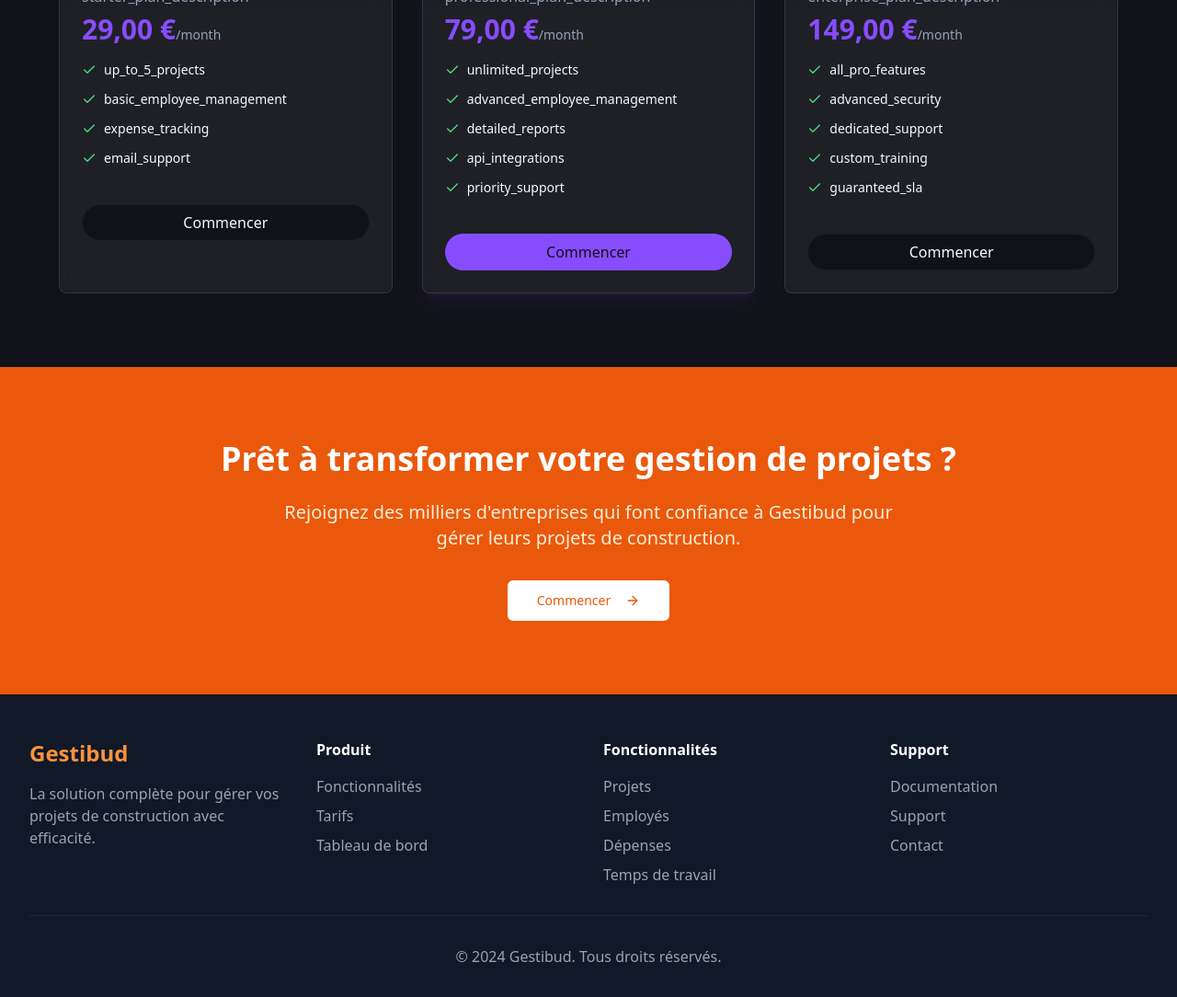
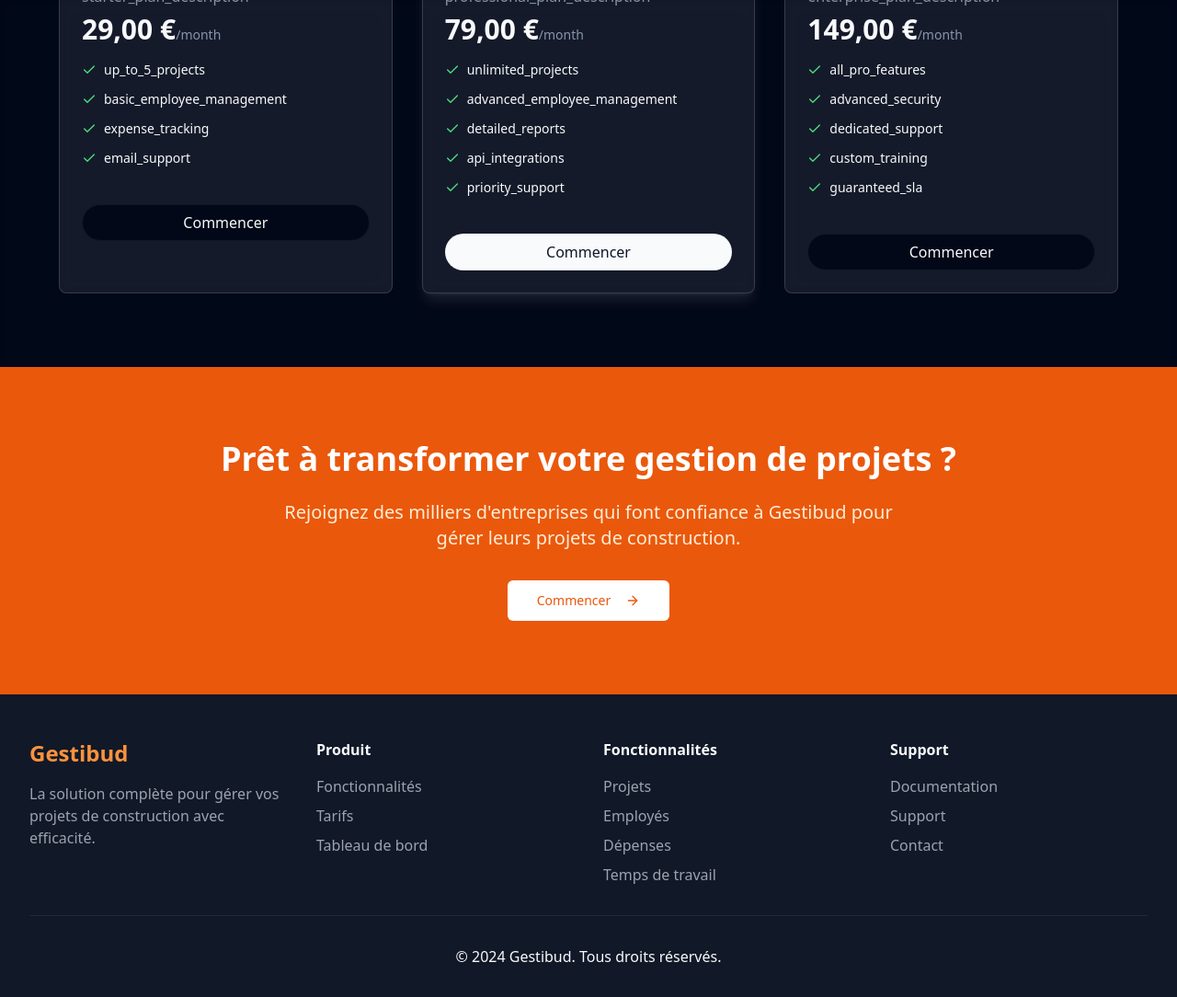
Before and after one commit to maruise237/gesti-budd-hub, a React (Vite) app: page / in a window 1280 px wide. Shown: the part 2383-3467 px from the top of the page at 92% size. Built offline with nearby package versions, Linux system fonts and the light colour scheme.

Commit message:
Fix: Theme and language toggle issues
The theme and language toggles were not functioning correctly, and the site's readability was poor. This commit addresses these issues.

```diff
--- a/src/components/ThemeToggle.tsx
+++ b/src/components/ThemeToggle.tsx
@@ -1,18 +1,25 @@
 
 import { Button } from "@/components/ui/button";
 import { Moon, Sun, Palette } from "lucide-react";
-import { useEffect, useState } from "react";
+import { useGlobalPreferences } from "@/hooks/useGlobalPreferences";
 
 export const ThemeToggle = () => {
-  const [theme, setTheme] = useState<'light' | 'dark' | 'modern'>('dark');
+  const { preferences, changeTheme } = useGlobalPreferences();
 
-  useEffect(() => {
-    const savedTheme = localStorage.getItem('theme') as 'light' | 'dark' | 'modern' || 'dark';
-    setTheme(savedTheme);
-    applyTheme(savedTheme);
-  }, []);
+  const handleThemeChange = async () => {
+    const themes: ('light' | 'dark' | 'modern')[] = ['light', 'dark', 'modern'];
+    const currentIndex = themes.indexOf(preferences.theme as 'light' | 'dark' | 'modern');
+    const nextTheme = themes[(currentIndex + 1) % themes.length];
 
-  const applyTheme = (newTheme: 'light' | 'dark' | 'modern') => {
+    try {
+      await changeTheme(nextTheme);
+      applyTheme(nextTheme);
+    } catch (error) {
+      console.error('Failed to change theme:', error);
+    }
+  };
+
+  const applyTheme = (newTheme: string) => {
     document.documentElement.classList.remove('light', 'dark', 'theme-modern');
 
     if (newTheme === 'light') {
@@ -24,17 +31,8 @@ export const ThemeToggle = () => {
     }
   };
 
-  const toggleTheme = () => {
-    const themes: ('light' | 'dark' | 'modern')[] = ['light', 'dark', 'modern'];
-    const currentIndex = themes.indexOf(theme);
-    const nextTheme = themes[(currentIndex + 1) % themes.length];
-    setTheme(nextTheme);
-    localStorage.setItem('theme', nextTheme);
-    applyTheme(nextTheme);
-  };
-
   const getIcon = () => {
-    switch (theme) {
+    switch (preferences.theme) {
       case 'light':
         return <Sun className="h-4 w-4" />;
       case 'dark':
@@ -50,9 +48,9 @@ export const ThemeToggle = () => {
     <Button
       variant="ghost"
       size="sm"
-      onClick={toggleTheme}
+      onClick={handleThemeChange}
       className="rounded-full"
-      title={`Thème actuel: ${theme}`}
+      title={`Thème actuel: ${preferences.theme}`}
     >
       {getIcon()}
     </Button>
--- a/src/contexts/UserPreferencesContext.tsx
+++ b/src/contexts/UserPreferencesContext.tsx
@@ -82,7 +82,21 @@ const STORAGE_KEYS = {
 const DEFAULT_PREFERENCES: UserPreferences = {
   currency: 'EUR',
   language: 'fr',
-  theme: 'light'
+  theme: 'dark'
+};
+
+// Fonction pour appliquer le thème
+const applyTheme = (theme: string) => {
+  console.log('Applying theme:', theme);
+  document.documentElement.classList.remove('light', 'dark', 'theme-modern');
+
+  if (theme === 'light') {
+    document.documentElement.classList.add('light');
+  } else if (theme === 'dark') {
+    document.documentElement.classList.add('dark');
+  } else if (theme === 'modern') {
+    document.documentElement.classList.add('dark', 'theme-modern');
+  }
 };
 
 // Fonctions utilitaires pour localStorage
@@ -108,27 +122,36 @@ export const UserPreferencesProvider = ({ children }: { children: React.ReactNod
   const [loading, setLoading] = useState(true);
 
   // Initialisation immédiate depuis localStorage
-  const [preferences, setPreferences] = useState<UserPreferences>(() => ({
-    currency: getStoredPreference(STORAGE_KEYS.CURRENCY, DEFAULT_PREFERENCES.currency),
-    language: getStoredPreference(STORAGE_KEYS.LANGUAGE, DEFAULT_PREFERENCES.language),
-    theme: getStoredPreference(STORAGE_KEYS.THEME, DEFAULT_PREFERENCES.theme)
-  }));
+  const [preferences, setPreferences] = useState<UserPreferences>(() => {
+    const initialPrefs = {
+      currency: getStoredPreference(STORAGE_KEYS.CURRENCY, DEFAULT_PREFERENCES.currency),
+      language: getStoredPreference(STORAGE_KEYS.LANGUAGE, DEFAULT_PREFERENCES.language),
+      theme: getStoredPreference(STORAGE_KEYS.THEME, DEFAULT_PREFERENCES.theme)
+    };
+
+    // Appliquer le thème immédiatement
+    applyTheme(initialPrefs.theme);
+
+    return initialPrefs;
+  });
 
   // Charger les préférences depuis la DB si utilisateur connecté
   useEffect(() => {
     if (user) {
       fetchUserPreferences();
     } else {
-      // Si pas connecté, utiliser uniquement localStorage
       setLoading(false);
     }
   }, [user]);
 
-  // Sauvegarder en localStorage à chaque changement
+  // Sauvegarder en localStorage et appliquer le thème à chaque changement
   useEffect(() => {
     setStoredPreference(STORAGE_KEYS.CURRENCY, preferences.currency);
     setStoredPreference(STORAGE_KEYS.LANGUAGE, preferences.language);
     setStoredPreference(STORAGE_KEYS.THEME, preferences.theme);
+
+    // Appliquer le thème
+    applyTheme(preferences.theme);
   }, [preferences]);
 
   const fetchUserPreferences = async () => {
@@ -159,7 +182,6 @@ export const UserPreferencesProvider = ({ children }: { children: React.ReactNod
       }
     } catch (error) {
       console.error('Error fetching user preferences:', error);
-      // En cas d'erreur, garder les préférences localStorage
     } finally {
       setLoading(false);
     }
@@ -186,7 +208,6 @@ export const UserPreferencesProvider = ({ children }: { children: React.ReactNod
           });
 
         if (error) {
-          // Revert en cas d'erreur DB
           console.error('Error saving to DB, reverting:', error);
           setPreferences(preferences);
           throw error;
@@ -203,7 +224,6 @@ export const UserPreferencesProvider = ({ children }: { children: React.ReactNod
   const formatCurrency = (amount: number): string => {
     const symbol = CURRENCY_SYMBOLS[preferences.currency] || preferences.currency;
 
-    // Utiliser Intl.NumberFormat si supporté
     try {
       const currencyLocales: { [key: string]: string } = {
         'EUR': 'fr-FR',
@@ -230,7 +250,6 @@ export const UserPreferencesProvider = ({ children }: { children: React.ReactNod
         currency: preferences.currency,
       }).format(amount);
     } catch (error) {
-      // Fallback simple
       return `${amount.toLocaleString()} ${symbol}`;
     }
   };
--- a/src/index.css
+++ b/src/index.css
@@ -45,16 +45,49 @@
     --sidebar-accent-foreground: 240 5.9% 10%;
     --sidebar-border: 220 13% 91%;
     --sidebar-ring: 217.2 91.2% 59.8%;
-
-    /* Thème moderne sombre inspiré de l'image */
-    --modern-bg: 228 18% 8%;
-    --modern-card: 228 15% 12%;
-    --modern-accent: 260 100% 65%;
-    --modern-text: 210 40% 98%;
-    --modern-muted: 215 20% 65%;
   }
 
   .dark {
+    --background: 222.2 84% 4.9%;
+    --foreground: 210 40% 98%;
+
+    --card: 222.2 84% 7%;
+    --card-foreground: 210 40% 98%;
+
+    --popover: 222.2 84% 7%;
+    --popover-foreground: 210 40% 98%;
+
+    --primary: 210 40% 98%;
+    --primary-foreground: 222.2 47.4% 11.2%;
+
+    --secondary: 217.2 32.6% 17.5%;
+    --secondary-foreground: 210 40% 98%;
+
+    --muted: 217.2 32.6% 17.5%;
+    --muted-foreground: 215 20.2% 65.1%;
+
+    --accent: 217.2 32.6% 17.5%;
+    --accent-foreground: 210 40% 98%;
+
+    --destructive: 0 62.8% 30.6%;
+    --destructive-foreground: 210 40% 98%;
+
+    --border: 217.2 32.6% 17.5%;
+    --input: 217.2 32.6% 17.5%;
+    --ring: 212.7 26.8% 83.9%;
+
+    --sidebar-background: 222.2 84% 4.9%;
+    --sidebar-foreground: 210 40% 98%;
+    --sidebar-primary: 210 40% 98%;
+    --sidebar-primary-foreground: 222.2 47.4% 11.2%;
+    --sidebar-accent: 217.2 32.6% 17.5%;
+    --sidebar-accent-foreground: 210 40% 98%;
+    --sidebar-border: 217.2 32.6% 17.5%;
+    --sidebar-ring: 212.7 26.8% 83.9%;
+  }
+
+  /* Thème moderne avec couleurs améliorées pour la lisibilité */
+  .theme-modern {
     --background: 228 18% 8%;
     --foreground: 210 40% 98%;
 
@@ -64,44 +97,33 @@
     --popover: 228 15% 12%;
     --popover-foreground: 210 40% 98%;
 
-    --primary: 260 100% 65%;
+    --primary: 260 100% 70%;
     --primary-foreground: 228 18% 8%;
 
-    --secondary: 228 12% 18%;
+    --secondary: 228 12% 20%;
     --secondary-foreground: 210 40% 98%;
 
-    --muted: 228 12% 18%;
-    --muted-foreground: 215 20% 65%;
+    --muted: 228 12% 20%;
+    --muted-foreground: 215 20% 75%;
 
-    --accent: 228 12% 18%;
+    --accent: 228 12% 20%;
     --accent-foreground: 210 40% 98%;
 
-    --destructive: 0 62.8% 30.6%;
+    --destructive: 0 62.8% 50%;
     --destructive-foreground: 210 40% 98%;
 
-    --border: 228 12% 18%;
-    --input: 228 12% 18%;
-    --ring: 260 100% 65%;
+    --border: 228 12% 20%;
+    --input: 228 12% 20%;
+    --ring: 260 100% 70%;
 
     --sidebar-background: 228 18% 8%;
     --sidebar-foreground: 210 40% 98%;
-    --sidebar-primary: 260 100% 65%;
+    --sidebar-primary: 260 100% 70%;
     --sidebar-primary-foreground: 228 18% 8%;
-    --sidebar-accent: 228 12% 18%;
+    --sidebar-accent: 228 12% 20%;
     --sidebar-accent-foreground: 210 40% 98%;
-    --sidebar-border: 228 12% 18%;
-    --sidebar-ring: 260 100% 65%;
-  }
-
-  /* Thème moderne alternatif (bleu foncé) */
-  .theme-modern {
-    --background: 228 18% 8%;
-    --foreground: 210 40% 98%;
-    --card: 228 15% 12%;
-    --card-foreground: 210 40% 98%;
-    --primary: 260 100% 65%;
-    --primary-foreground: 228 18% 8%;
-    --accent: 228 12% 18%;
+    --sidebar-border: 228 12% 20%;
+    --sidebar-ring: 260 100% 70%;
   }
 }
 
@@ -112,6 +134,33 @@
 
   body {
     @apply bg-background text-foreground;
+    font-feature-settings: "rlig" 1, "calt" 1;
+  }
+
+  /* Amélioration de la lisibilité */
+  h1, h2, h3, h4, h5, h6 {
+    @apply text-foreground;
+    font-weight: 600;
+  }
+
+  p, span, div {
+    @apply text-foreground;
+  }
+
+  /* Contraste amélioré pour les textes secondaires */
+  .text-muted-foreground {
+    @apply opacity-90;
+  }
+
+  /* Amélioration des contrastes pour les boutons */
+  .btn-primary {
+    background: hsl(var(--primary));
+    color: hsl(var(--primary-foreground));
+    border: 1px solid hsl(var(--primary));
+  }
+
+  .btn-primary:hover {
+    background: hsl(var(--primary) / 0.9);
   }
 }
 
@@ -120,12 +169,17 @@
   background: linear-gradient(135deg, hsl(228 18% 8%) 0%, hsl(228 25% 12%) 50%, hsl(260 30% 15%) 100%);
 }
 
-/* Effets de glassmorphism pour les cartes */
+/* Effets de glassmorphism pour les cartes avec meilleur contraste */
 .glass-card {
-  background: rgba(255, 255, 255, 0.05);
-  border: 1px solid rgba(255, 255, 255, 0.1);
-  backdrop-filter: blur(10px);
-  -webkit-backdrop-filter: blur(10px);
+  background: rgba(255, 255, 255, 0.08);
+  border: 1px solid rgba(255, 255, 255, 0.15);
+  backdrop-filter: blur(12px);
+  -webkit-backdrop-filter: blur(12px);
+}
+
+.theme-modern .glass-card {
+  background: rgba(255, 255, 255, 0.06);
+  border: 1px solid hsl(var(--border));
 }
 
 /* Animation pour les éléments */
--- a/src/pages/Index.tsx
+++ b/src/pages/Index.tsx
@@ -7,14 +7,8 @@ import { StatsSection } from "@/components/StatsSection";
 import { CTASection } from "@/components/CTASection";
 import { Footer } from "@/components/Footer";
 import { Header } from "@/components/Header";
-import { useEffect } from "react";
 
 const Index = () => {
-  useEffect(() => {
-    // Appliquer le thème sombre par défaut
-    document.documentElement.classList.add('dark');
-  }, []);
-
   return (
     <div className="min-h-screen bg-background">
       <Header />
```
